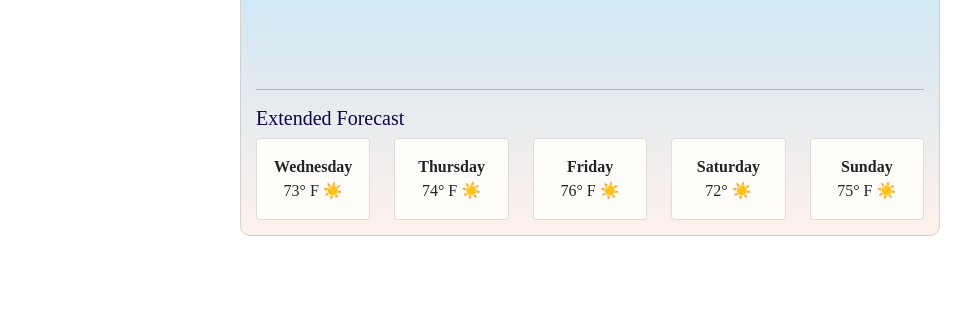
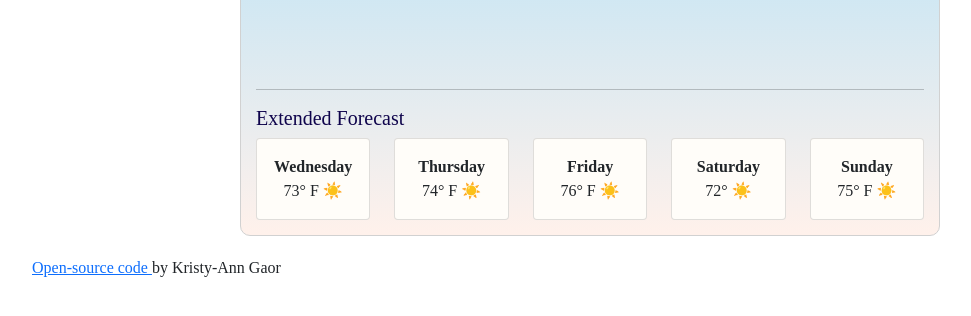
Before and after one commit to kag0224/plus6HW_kg, a plain HTML site: page index.html in a window 1280 px wide. Shown: the part 210-526 px from the top of the page, without its empty margins (50-1021 px from the left). Drawn offline with nearby package versions, Linux system fonts and the light colour scheme; files that its build step writes are made by us from their sources; files whose address does not match are found by name.

Commit message:
Added open-source code link

```diff
--- a/index.html
+++ b/index.html
@@ -114,6 +114,14 @@
         </div>
       </div>
     </div>
+    <a
+          href="https://github.com/kag0224/plus6HW_kg"
+          target="_blank"
+          class="open-source code"
+        >
+          Open-source code
+        </a>
+        by Kristy-Ann Gaor
     <script src="src/index.js"></script>
   </body>
 </html>
```
